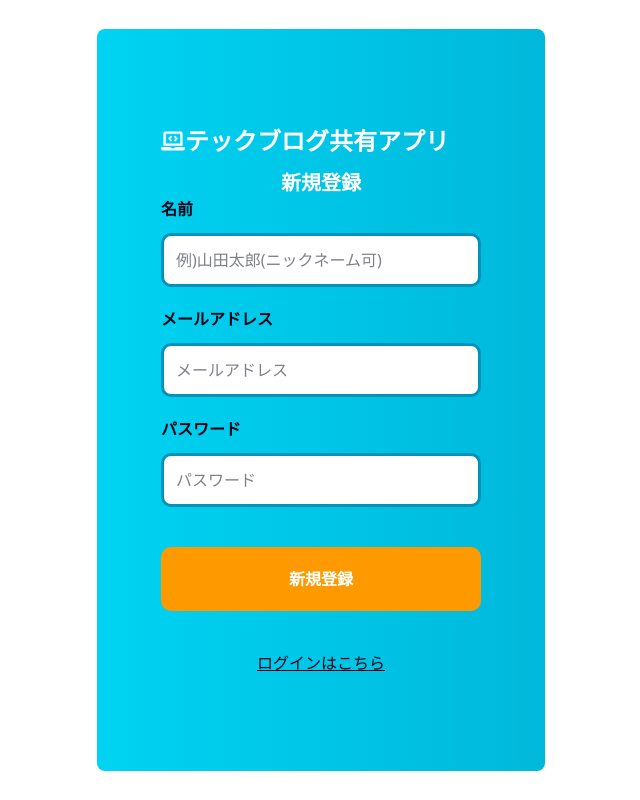
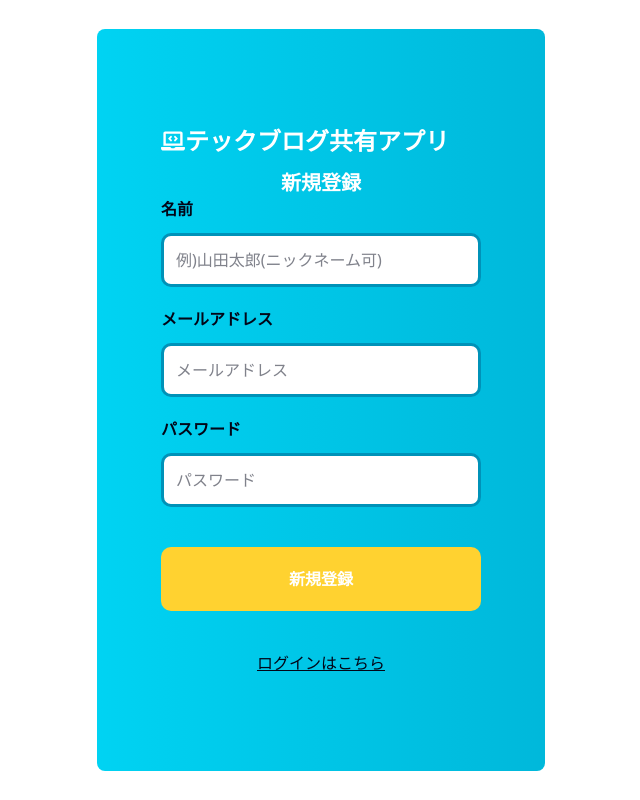
Before and after one commit to Hashimoto-Noriaki/next-article-share-app, a Next.js app: page /signup in a window 1280 px wide. Shown: the whole page, without its empty margins (319-959 px from the left). Built offline with nearby package versions, Linux system fonts and the light colour scheme.

Commit message:
SignupButtonをコンポーネント化

```diff
--- a/src/app/(auth)/signup/page.tsx
+++ b/src/app/(auth)/signup/page.tsx
@@ -1,6 +1,7 @@
 import Link from 'next/link';
 import { FaLaptopCode } from 'react-icons/fa';
 import InputForm from '../../../shared/components/atoms/InputForm';
+import SignupButton from '../../../shared/components/atoms/SignupButton';
 
 export default function SignUpPage() {
   return (
@@ -24,9 +25,9 @@ export default function SignUpPage() {
             <p className="font-bold mb-3">パスワード</p>
             <InputForm type="password" placeholder="パスワード" />
           </div>
-          <button className="bg-amber-500 text-white  font-bold rounded-lg p-5 mt-5 hover:bg-amber-400">
+          <SignupButton>
             新規登録
-          </button>
+          </SignupButton>
           <Link
             href="/login"
             className="text-center underline mt-5 hover:text-cyan-800"
--- /dev/null
+++ b/src/shared/components/atoms/SignupButton.tsx
@@ -0,0 +1,18 @@
+'use client';
+
+import { ReactNode, ButtonHTMLAttributes } from 'react';
+
+type PropsType = {
+  children: ReactNode;
+} & ButtonHTMLAttributes<HTMLButtonElement>;
+
+export default function SignupButton({ children, ...props }: PropsType) {
+  return (
+    <button
+      className="bg-amber-300 text-white  font-bold rounded-lg p-5 mt-5 hover:bg-amber-200"
+      {...props}
+    >
+      {children}
+    </button>
+  );
+}
```
